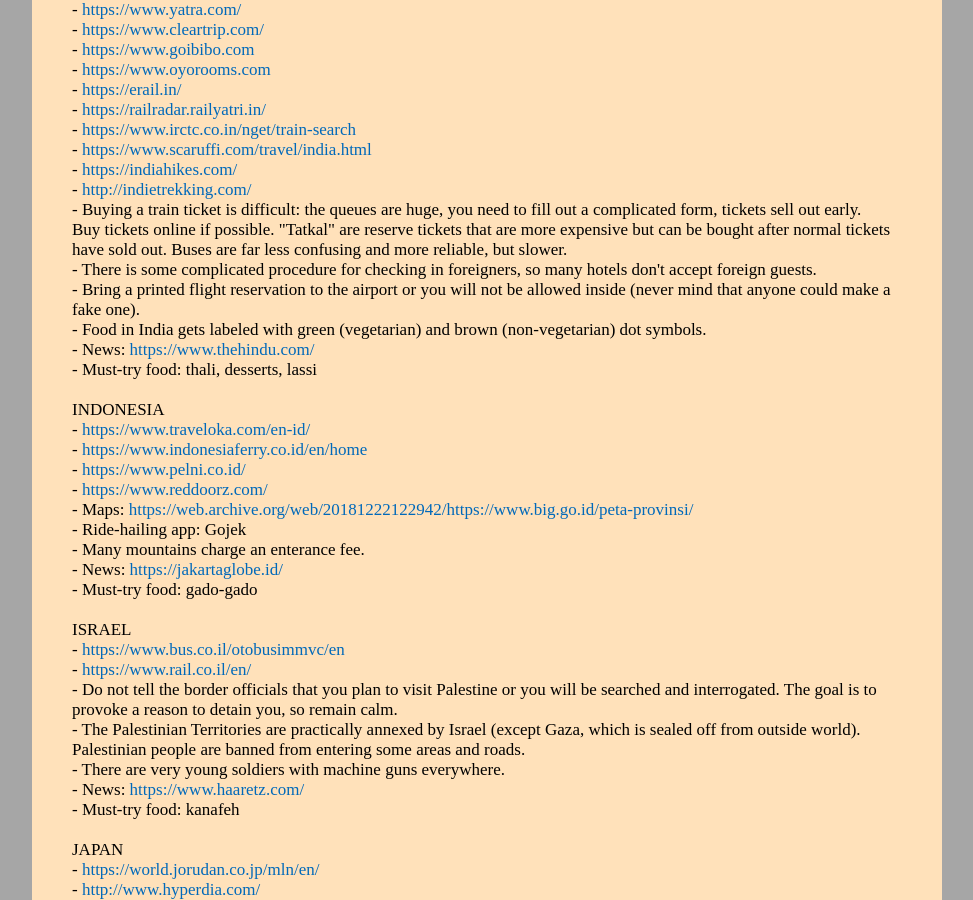
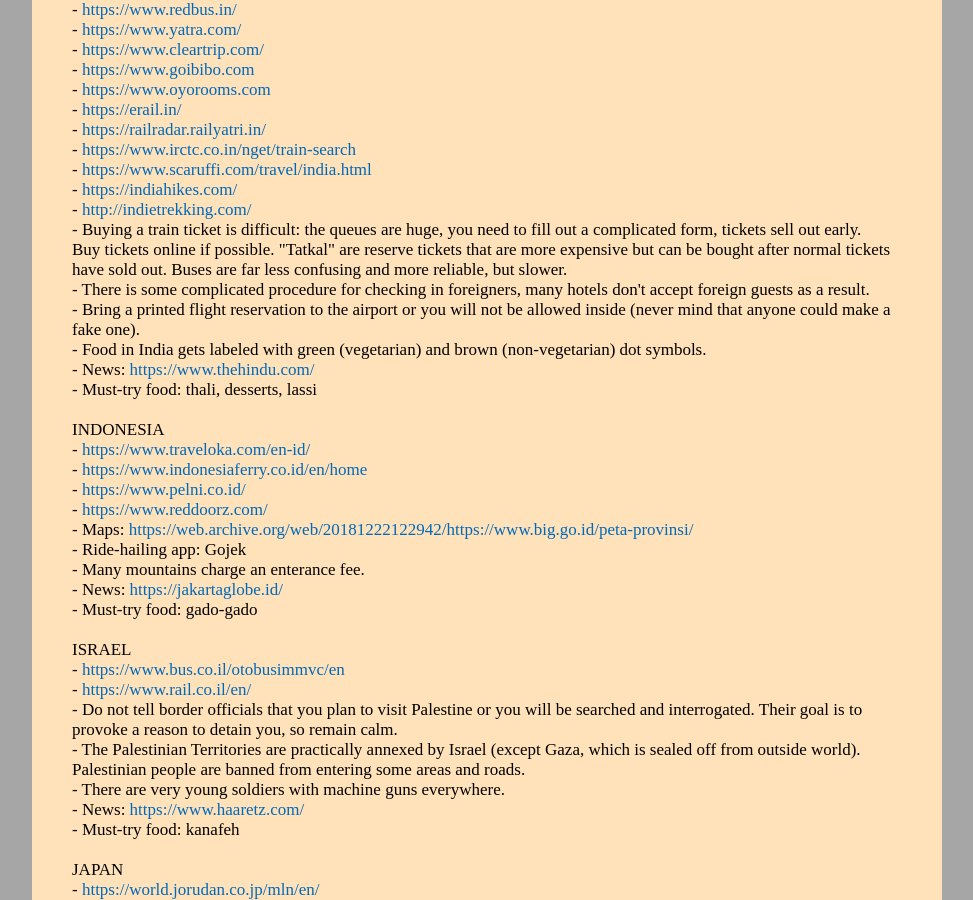
Before and after one commit to witbag/witbag.github.io, a Jekyll site: the page built from travel/notes.html, in a window 1280 px wide and 900 px high, scrolled down 2209 px. Shown: the whole window, without its empty margins (153-1126 px from the left). Built offline with Jekyll 4.4.1, drawn with Linux system fonts in a browser that asks for light colours; some of the changed text lies outside the part shown.

Commit message:
Update notes.html

```diff
--- a/travel/notes.html
+++ b/travel/notes.html
@@ -113,7 +113,7 @@
 - <a href="https://indiahikes.com/" target=_blank>https://indiahikes.com/</a><br />
 - <a href="http://indietrekking.com/" target=_blank>http://indietrekking.com/</a><br />
 - Buying a train ticket is difficult: the queues are huge, you need to fill out a complicated form, tickets sell out early. Buy tickets online if possible. "Tatkal" are reserve tickets that are more expensive but can be bought after normal tickets have sold out. Buses are far less confusing and more reliable, but slower.<br>
-- There is some complicated procedure for checking in foreigners, so many hotels don't accept foreign guests.<br>
+- There is some complicated procedure for checking in foreigners, many hotels don't accept foreign guests as a result.<br>
 - Bring a printed flight reservation to the airport or you will not be allowed inside (never mind that anyone could make a fake one).<br>
 - Food in India gets labeled with green (vegetarian) and brown (non-vegetarian) dot symbols.<br>
 - News: <a href="https://www.thehindu.com/" target=_blank>https://www.thehindu.com/</a><br />
@@ -133,7 +133,7 @@
 ISRAEL<br>
 - <a href="https://www.bus.co.il/otobusimmvc/en" target=_blank>https://www.bus.co.il/otobusimmvc/en</a><br />
 - <a href="https://www.rail.co.il/en/" target=_blank>https://www.rail.co.il/en/</a><br />
-- Do not tell the border officials that you plan to visit Palestine or you will be searched and interrogated. The goal is to provoke a reason to detain you, so remain calm.<br>
+- Do not tell border officials that you plan to visit Palestine or you will be searched and interrogated. Their goal is to provoke a reason to detain you, so remain calm.<br>
 - The Palestinian Territories are practically annexed by Israel (except Gaza, which is sealed off from outside world). Palestinian people are banned from entering some areas and roads.<br>
 - There are very young soldiers with machine guns everywhere.<br>
 - News: <a href="https://www.haaretz.com/" target=_blank>https://www.haaretz.com/</a><br />
```
Also changed, not shown: other parts of travel/notes.html (+2 -2 lines).
